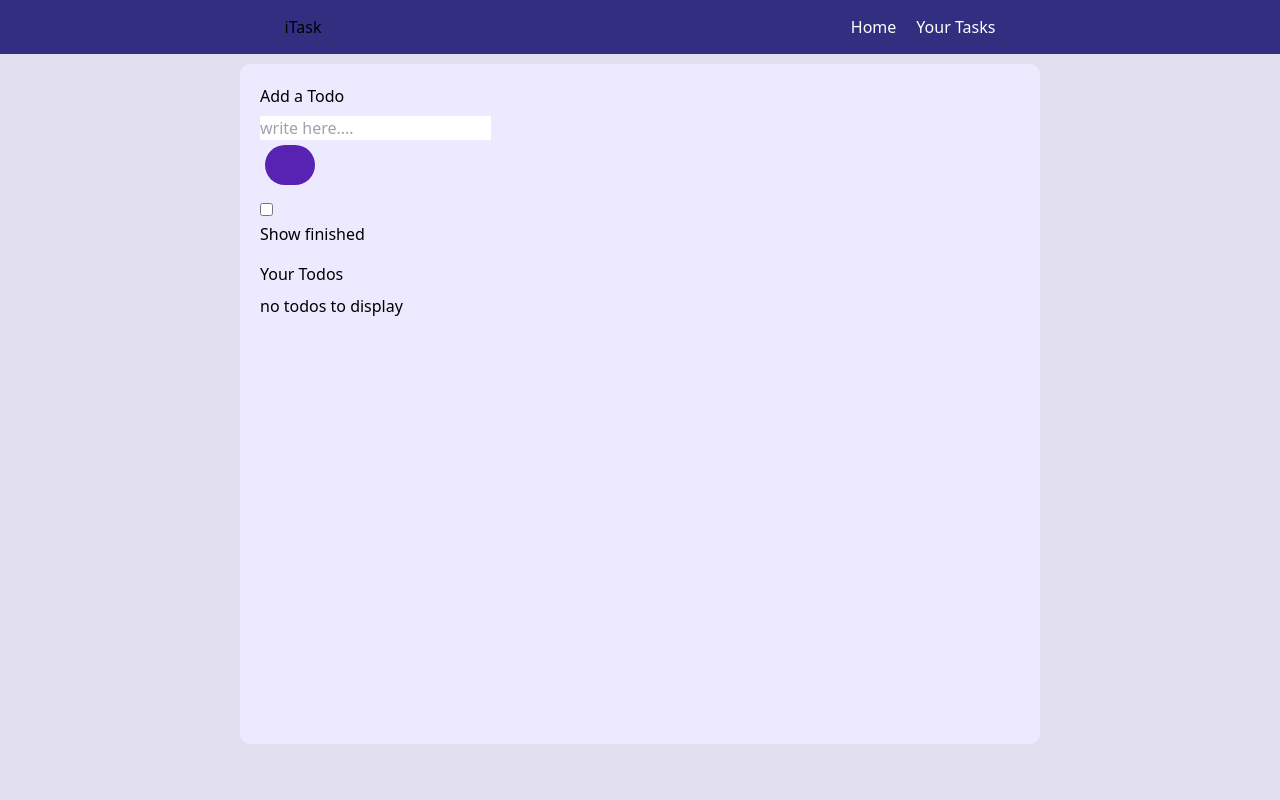
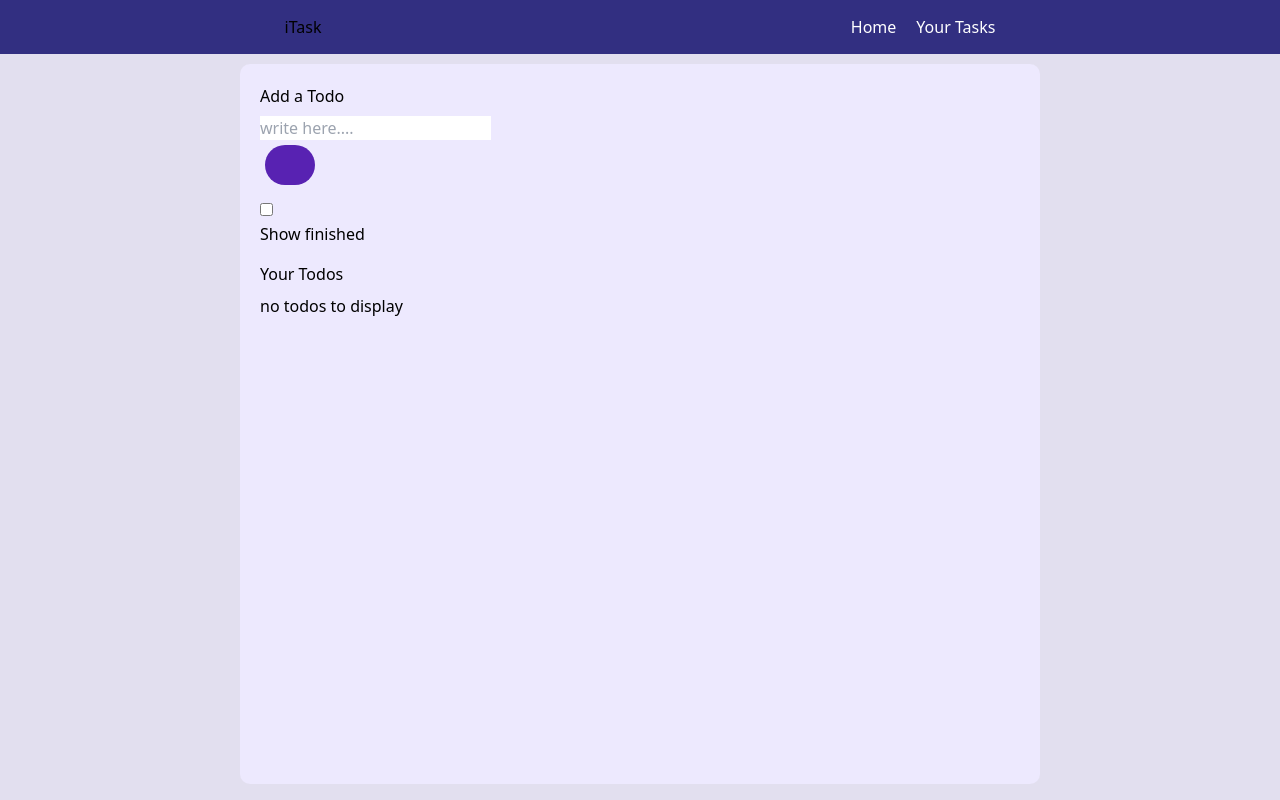
Before and after one commit to techshadow01/itask, a React (Vite) app: page / in a window 1280 px wide. Built offline with nearby package versions, Linux system fonts and the light colour scheme; some icons are missing.

Commit message:
Update Container.css

```diff
--- a/src/components/Container.css
+++ b/src/components/Container.css
@@ -19,7 +19,7 @@ body {
     display: flex;
     flex-direction: column;
     gap: 8px;
-    height:100%;
+    height:90vh;
 }
 
 .YourT {
```
